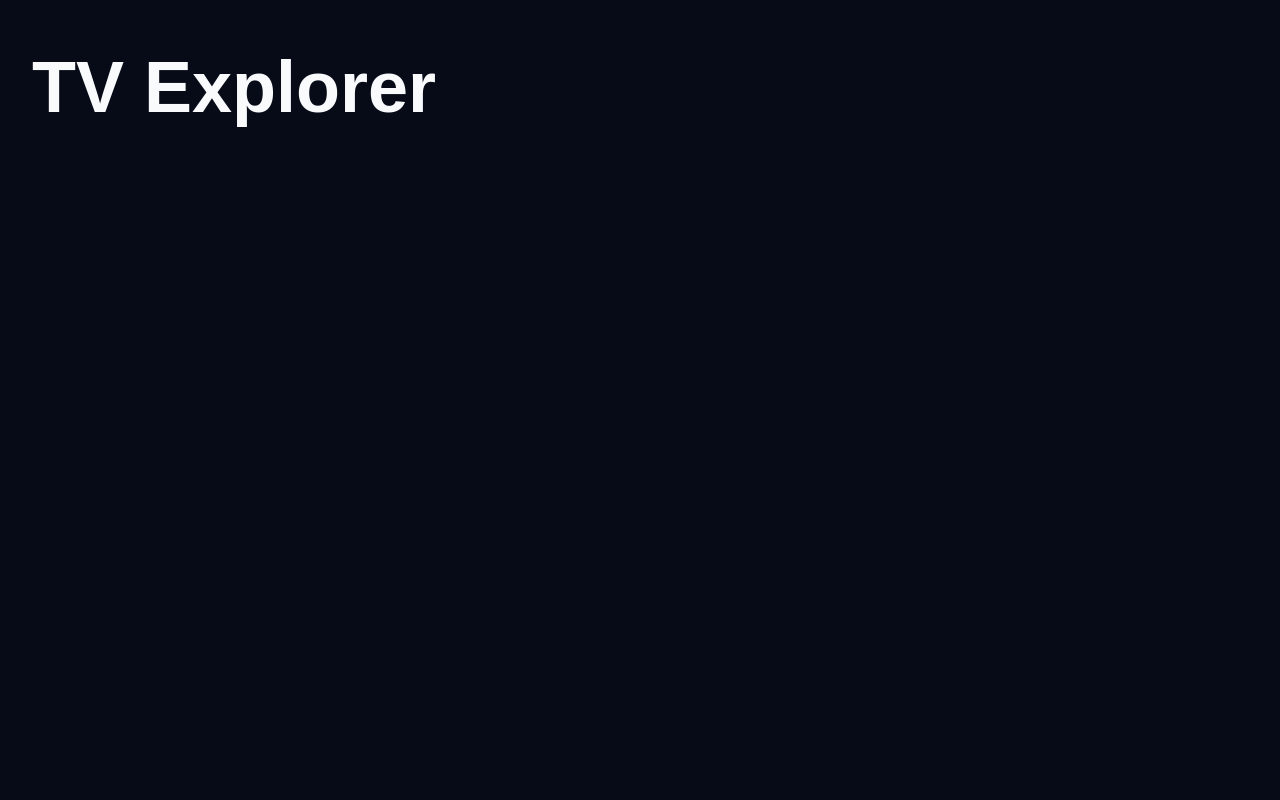
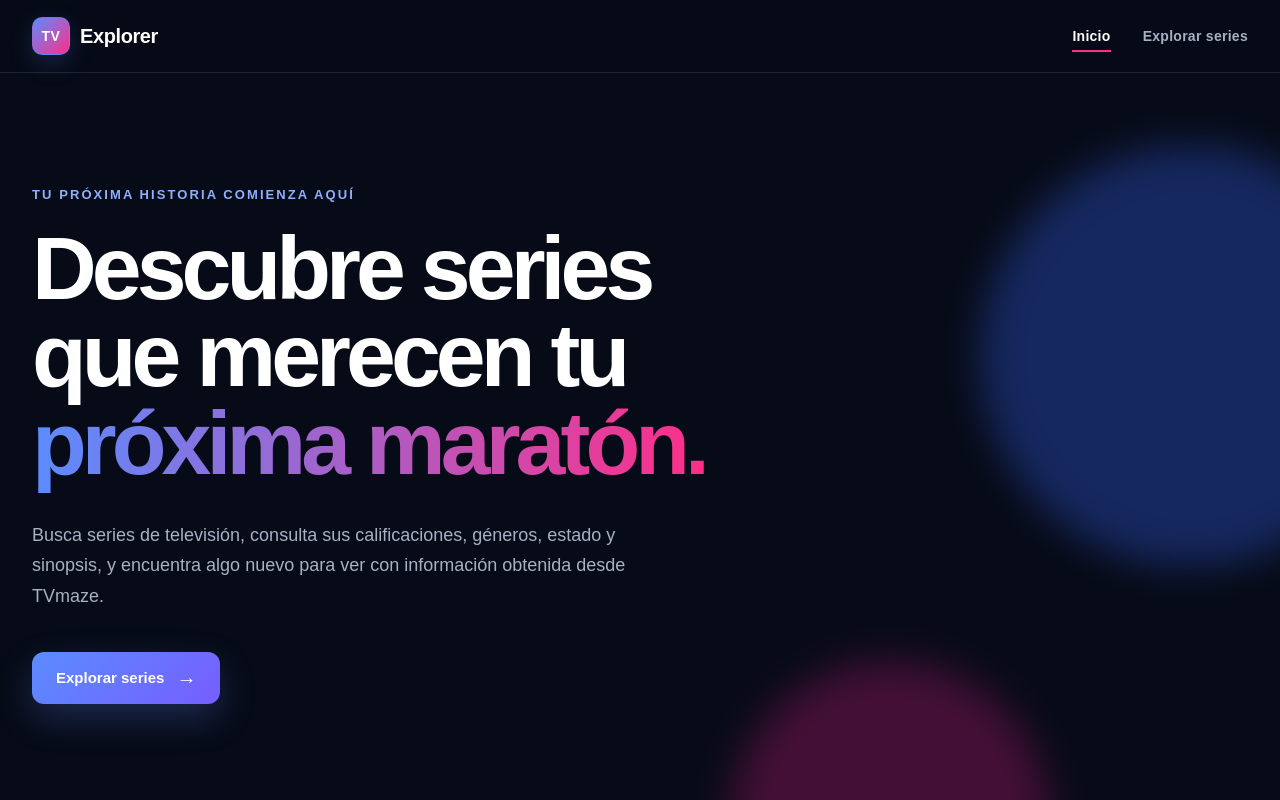
Before and after one commit to luisolea1/tv-explorer-frontend, a React (Vite) app: page / in a window 1280 px wide. Shown: the top 800 px of the page. Built offline with nearby package versions, Linux system fonts and the light colour scheme.

Commit message:
Crea la navegación y la página principal

```diff
--- a/src/components/App/App.css
+++ b/src/components/App/App.css
@@ -1,5 +1,7 @@
 .app {
+  display: flex;
   min-height: 100vh;
+  flex-direction: column;
   background-color: #070b17;
   color: #f8fafc;
 }
--- a/src/components/App/App.jsx
+++ b/src/components/App/App.jsx
@@ -1,8 +1,13 @@
+import Header from '../Header/Header.jsx';
+import Main from '../Main/Main.jsx';
 import './App.css';
 
 function App() {
   return (
     <div className="app">
+      <Header />
+      <Main />
+
       <main className="app__content">
         <h1 className="app__title">TV Explorer</h1>
       </main>
--- /dev/null
+++ b/src/components/Header/Header.css
@@ -0,0 +1,81 @@
+.header {
+  position: sticky;
+  z-index: 10;
+  top: 0;
+  width: 100%;
+  border-bottom: 1px solid rgb(255 255 255 / 10%);
+  background-color: rgb(7 11 23 / 88%);
+  backdrop-filter: blur(16px);
+}
+
+.header__container {
+display: flex;
+width: 100%;
+max-width: 1280px;
+  min-height: 72px;
+  align-items: center;
+  justify-content: space-between;
+  gap: 32px;
+  margin: 0 auto;
+  padding: 0 32px;
+}
+
+.header__brand {
+  display: inline-flex;
+  align-items: center;
+  gap: 10px;
+  border-radius: 6px;
+  color: #ffffff;
+  font-size: 20px;
+  font-weight: 700;
+  letter-spacing: -0.02em;
+  transition:
+    color 0.2s ease,
+    transform 0.2s ease;
+}
+
+.header__brand:hover {
+color: #ff2e88;
+transform: translateY(-1px);
+}
+
+.header__brand:focus-visible {
+outline: 2px solid #5b8cff;
+outline-offset: 5px;
+}
+
+.header__brand-mark {
+display: inline-flex;
+width: 38px;
+height: 38px;
+align-items: center;
+justify-content: center;
+border: 1px solid rgb(91 140 255 / 50%);
+border-radius: 10px;
+background: linear-gradient(135deg, #5b8cff, #ff2e88);
+box-shadow: 0 8px 24px rgb(91 140 255 / 20%);
+font-size: 14px;
+letter-spacing: 0.04em;
+}
+
+.header__brand-name {
+white-space: nowrap;
+}
+
+@media screen and (max-width: 767px) {
+.header__container {
+min-height: 64px;
+gap: 16px;
+padding: 0 20px;
+}
+
+.header__brand-name {
+display: none;
+}
+}
+
+@media (prefers-reduced-motion: reduce) {
+.header__brand {
+    transition: none;
+}
+}
--- /dev/null
+++ b/src/components/Header/Header.jsx
@@ -0,0 +1,27 @@
+import { Link } from 'react-router-dom';
+
+import Navigation from '../Navigation/Navigation.jsx';
+import './Header.css';
+
+function Header() {
+  return (
+    <header className="header">
+      <div className="header__container">
+        <Link
+          className="header__brand"
+          aria-label="Ir a la página principal"
+          to="/"
+        >
+          <span className="header__brand-mark" aria-hidden="true">
+            TV
+          </span>
+          <span className="header__brand-name">Explorer</span>
+        </Link>
+
+        <Navigation />
+      </div>
+    </header>
+  );
+}
+
+export default Header;
--- /dev/null
+++ b/src/components/Main/Main.css
@@ -0,0 +1,175 @@
+.main {
+  flex: 1;
+}
+
+.main__hero {
+  position: relative;
+  display: flex;
+  width: 100%;
+  max-width: 1280px;
+  min-height: calc(100vh - 72px);
+  align-items: center;
+  overflow: hidden;
+  margin: 0 auto;
+  padding: 96px 32px 80px;
+}
+
+.main__content {
+  position: relative;
+  z-index: 1;
+  max-width: 780px;
+}
+
+.main__eyebrow {
+  margin: 0 0 20px;
+  color: #8eb0ff;
+  font-size: 13px;
+  font-weight: 700;
+  letter-spacing: 0.16em;
+  line-height: 1.4;
+  text-transform: uppercase;
+}
+
+.main__title {
+  max-width: 760px;
+  margin: 0;
+  color: #ffffff;
+  font-size: clamp(52px, 7vw, 92px);
+  font-weight: 700;
+  letter-spacing: -0.055em;
+  line-height: 0.98;
+}
+
+.main__title-accent {
+  background: linear-gradient(90deg, #5b8cff, #ff2e88);
+  background-clip: text;
+  color: transparent;
+  -webkit-background-clip: text;
+  -webkit-text-fill-color: transparent;
+}
+
+.main__description {
+  max-width: 620px;
+  margin: 32px 0 0;
+  color: #a8b0c3;
+  font-size: 18px;
+  line-height: 1.7;
+}
+
+.main__button {
+  display: inline-flex;
+  min-height: 52px;
+  align-items: center;
+  justify-content: center;
+  gap: 12px;
+  margin-top: 40px;
+  padding: 0 24px;
+  border-radius: 12px;
+  background: linear-gradient(135deg, #5b8cff, #765dff);
+  box-shadow: 0 14px 36px rgb(91 140 255 / 24%);
+  color: #ffffff;
+  font-size: 15px;
+  font-weight: 700;
+  transition:
+    box-shadow 0.2s ease,
+    transform 0.2s ease;
+}
+
+.main__button:hover {
+  box-shadow: 0 18px 42px rgb(91 140 255 / 36%);
+  transform: translateY(-2px);
+}
+
+.main__button:focus-visible {
+  outline: 2px solid #ff2e88;
+  outline-offset: 4px;
+}
+
+.main__button-icon {
+  font-size: 20px;
+  transition: transform 0.2s ease;
+}
+
+.main__button:hover .main__button-icon {
+  transform: translateX(4px);
+}
+
+.main__glow {
+  position: absolute;
+  border-radius: 50%;
+  filter: blur(20px);
+  opacity: 0.35;
+  pointer-events: none;
+}
+
+.main__glow_type_blue {
+  top: 10%;
+  right: -120px;
+  width: 420px;
+  height: 420px;
+background-color: #315ee8;
+}
+
+.main__glow_type_pink {
+right: 18%;
+bottom: -180px;
+width: 320px;
+height: 320px;
+background-color: #b51870;
+}
+
+@media screen and (max-width: 1023px) {
+.main__hero {
+min-height: calc(100vh - 72px);
+padding-top: 72px;
+}
+
+.main__content {
+max-width: 680px;
+}
+
+.main__title {
+font-size: clamp(48px, 8vw, 72px);
+}
+}
+
+@media screen and (max-width: 767px) {
+.main__hero {
+min-height: calc(100vh - 64px);
+align-items: flex-start;
+padding: 72px 20px 56px;
+}
+
+.main__eyebrow {
+margin-bottom: 16px;
+font-size: 11px;
+}
+
+.main__title {
+font-size: clamp(42px, 13vw, 58px);
+line-height: 1;
+}
+
+.main__description {
+margin-top: 24px;
+font-size: 16px;
+line-height: 1.6;
+}
+
+.main__button {
+width: 100%;
+margin-top: 32px;
+}
+
+.main__glow_type_blue {
+top: 20%;
+right: -220px;
+}
+}
+
+@media (prefers-reduced-motion: reduce) {
+.main__button,
+.main__button-icon {
+    transition: none;
+}
+}
--- /dev/null
+++ b/src/components/Main/Main.jsx
@@ -0,0 +1,38 @@
+import { Link } from 'react-router-dom';
+
+import './Main.css';
+
+function Main() {
+return (
+    <main className="main">
+    <section className="main__hero" aria-labelledby="main-title">
+        <div className="main__content">
+        <p className="main__eyebrow">Tu próxima historia comienza aquí</p>
+
+        <h1 className="main__title" id="main-title">
+            Descubre series que merecen tu
+            <span className="main__title-accent"> próxima maratón.</span>
+        </h1>
+
+        <p className="main__description">
+            Busca series de televisión, consulta sus calificaciones, géneros,
+            estado y sinopsis, y encuentra algo nuevo para ver con información
+            obtenida desde TVmaze.
+        </p>
+
+        <Link className="main__button" to="/series">
+            Explorar series
+        <span className="main__button-icon" aria-hidden="true">
+            →
+        </span>
+        </Link>
+        </div>
+
+        <div className="main__glow main__glow_type_blue" aria-hidden="true" />
+        <div className="main__glow main__glow_type_pink" aria-hidden="true" />
+    </section>
+    </main>
+);
+}
+
+export default Main;
--- /dev/null
+++ b/src/components/Navigation/Navigation.css
@@ -0,0 +1,80 @@
+.navigation {
+  display: flex;
+  align-items: center;
+}
+
+.navigation__links {
+  display: flex;
+  align-items: center;
+  gap: 32px;
+  margin: 0;
+  padding: 0;
+  list-style: none;
+}
+
+.navigation__item {
+  margin: 0;
+}
+
+.navigation__link {
+  position: relative;
+  display: inline-flex;
+  padding: 8px 0;
+  color: #a8b0c3;
+  font-size: 14px;
+  font-weight: 600;
+  line-height: 1.2;
+  letter-spacing: 0.02em;
+  transition:
+    color 0.2s ease,
+    transform 0.2s ease;
+}
+
+.navigation__link::after {
+  position: absolute;
+  right: 0;
+  bottom: 0;
+  left: 0;
+  height: 2px;
+  background-color: #ff2e88;
+  content: "";
+  transform: scaleX(0);
+  transform-origin: center;
+  transition: transform 0.2s ease;
+}
+
+.navigation__link:hover {
+  color: #ffffff;
+  transform: translateY(-1px);
+}
+
+.navigation__link:focus-visible {
+  border-radius: 4px;
+  outline: 2px solid #5b8cff;
+  outline-offset: 4px;
+}
+
+.navigation__link_active {
+  color: #ffffff;
+}
+
+.navigation__link_active::after {
+  transform: scaleX(1);
+}
+
+@media screen and (max-width: 767px) {
+  .navigation__links {
+    gap: 18px;
+  }
+
+  .navigation__link {
+    font-size: 13px;
+  }
+}
+
+@media (prefers-reduced-motion: reduce) {
+  .navigation__link,
+  .navigation__link::after {
+    transition: none;
+  }
+}
--- /dev/null
+++ b/src/components/Navigation/Navigation.jsx
@@ -0,0 +1,38 @@
+import { NavLink } from 'react-router-dom';
+
+import './Navigation.css';
+
+function getNavigationLinkClassName({ isActive }) {
+return `navigation__link${
+    isActive ? ' navigation__link_active' : ''
+}`;
+}
+
+function Navigation() {
+return (
+    <nav className="navigation" aria-label="Navegación principal">
+    <ul className="navigation__links">
+        <li className="navigation__item">
+        <NavLink
+            className={getNavigationLinkClassName}
+            end
+            to="/"
+        >
+            Inicio
+        </NavLink>
+        </li>
+
+        <li className="navigation__item">
+        <NavLink
+            className={getNavigationLinkClassName}
+            to="/series"
+        >
+            Explorar series
+        </NavLink>
+        </li>
+    </ul>
+    </nav>
+);
+}
+
+export default Navigation;
```
